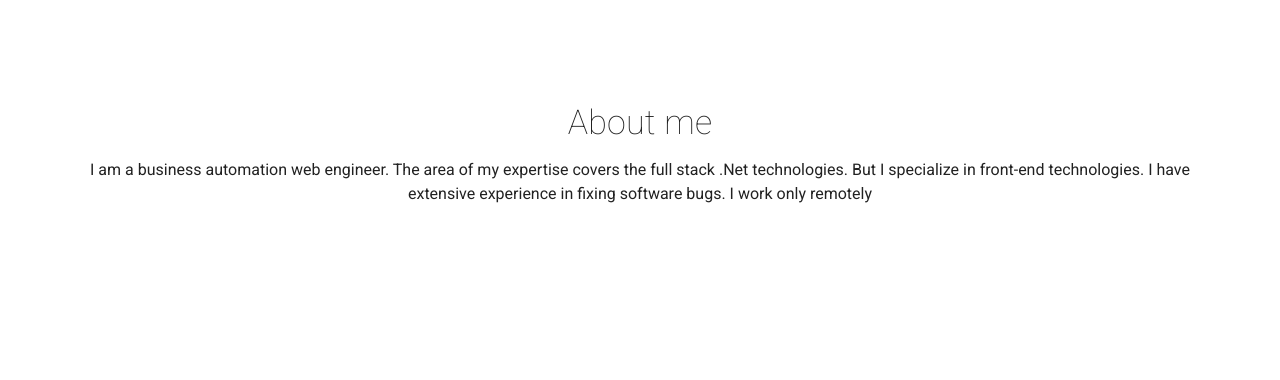
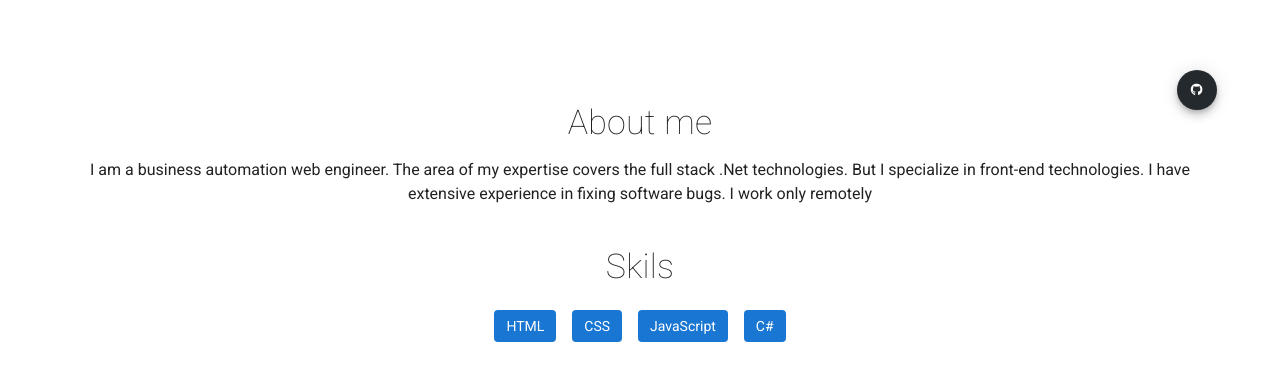
Before and after one commit to annaserba/blog, a Vue app: page / in a window 1280 px wide. Shown: the part 410-790 px from the top of the page. Built offline with nearby package versions, Linux system fonts and the light colour scheme.

Commit message:
add link to github and add skils

```diff
--- a/src/views/Home.vue
+++ b/src/views/Home.vue
@@ -1,33 +1,80 @@
 <template>
   <div class="home">
+
     <v-parallax
     dark
     src="https://cdn.vuetifyjs.com/images/backgrounds/vbanner.jpg"
   >
     <v-row
       align="center"
-      justify="center"
+      justify="center" style="height:300px"
     >
       <v-col class="text-center" cols="12">
 
         <h1 class="display-1 font-weight-thin mb-4">Ann Serba</h1>
         <h4 class="subheading">.Net Programmer and entrepreneur</h4>
+
       </v-col>
     </v-row>
+
   </v-parallax>
   <v-container
-        class="fill-height"
+        class="fill-height dark color-bl"  style="position:relative"
          >
+
         <v-row align="center"
           justify="center"
         >
          <v-col class="text-center" cols="12">
+            <v-btn
+                    color="#24292e"
+                    fab
+                    dark
+                    small
+                    absolute
+                    top
+                    right href="https://github.com/annaserba" target="_blank"
+                  >
+                    <i class="fab fa-github"></i>
+                  </v-btn>
           <h2 class="display-1 font-weight-thin mb-4">About me</h2>
-          <p>I am a business automation web engineer.
+          <p style="padding:0 30px;">I am a business automation web engineer.
             The area of my expertise covers the full stack .Net technologies.
             But I specialize in front-end technologies.
             I have extensive experience in fixing software bugs.
             I work only remotely</p>
+          </v-col>
+          <v-col class="text-center" cols="12">
+
+          <h2 class="display-1 font-weight-thin mb-4">Skils</h2>
+          <v-chip
+        class="ma-2"
+        color="primary"
+        label
+      >
+        HTML
+      </v-chip>
+       <v-chip
+        class="ma-2"
+        color="primary"
+        label
+      >
+        CSS
+      </v-chip>
+       <v-chip
+        class="ma-2"
+        color="primary"
+        label
+      >
+        JavaScript
+      </v-chip>
+      <v-chip
+        class="ma-2"
+        color="primary"
+        label
+      >
+        C#
+      </v-chip>
           </v-col>
         </v-row>
       </v-container>
```
